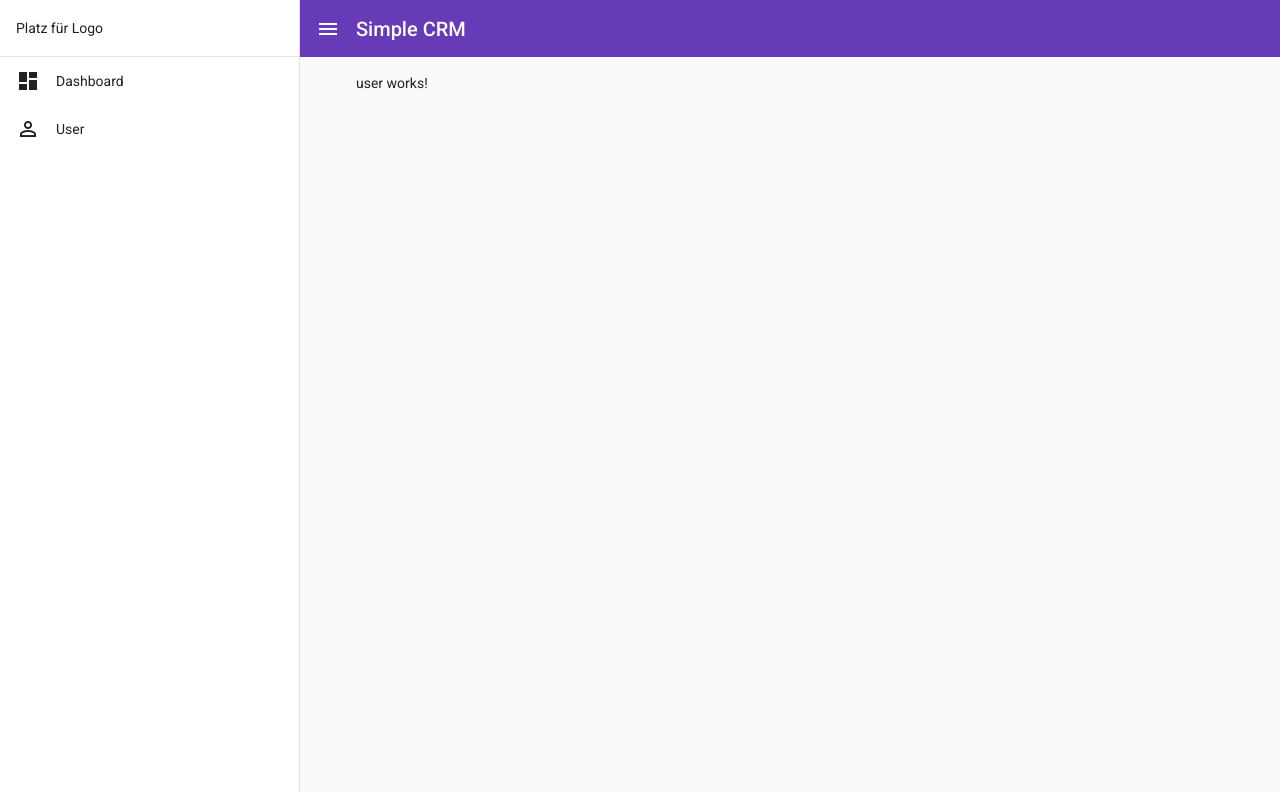
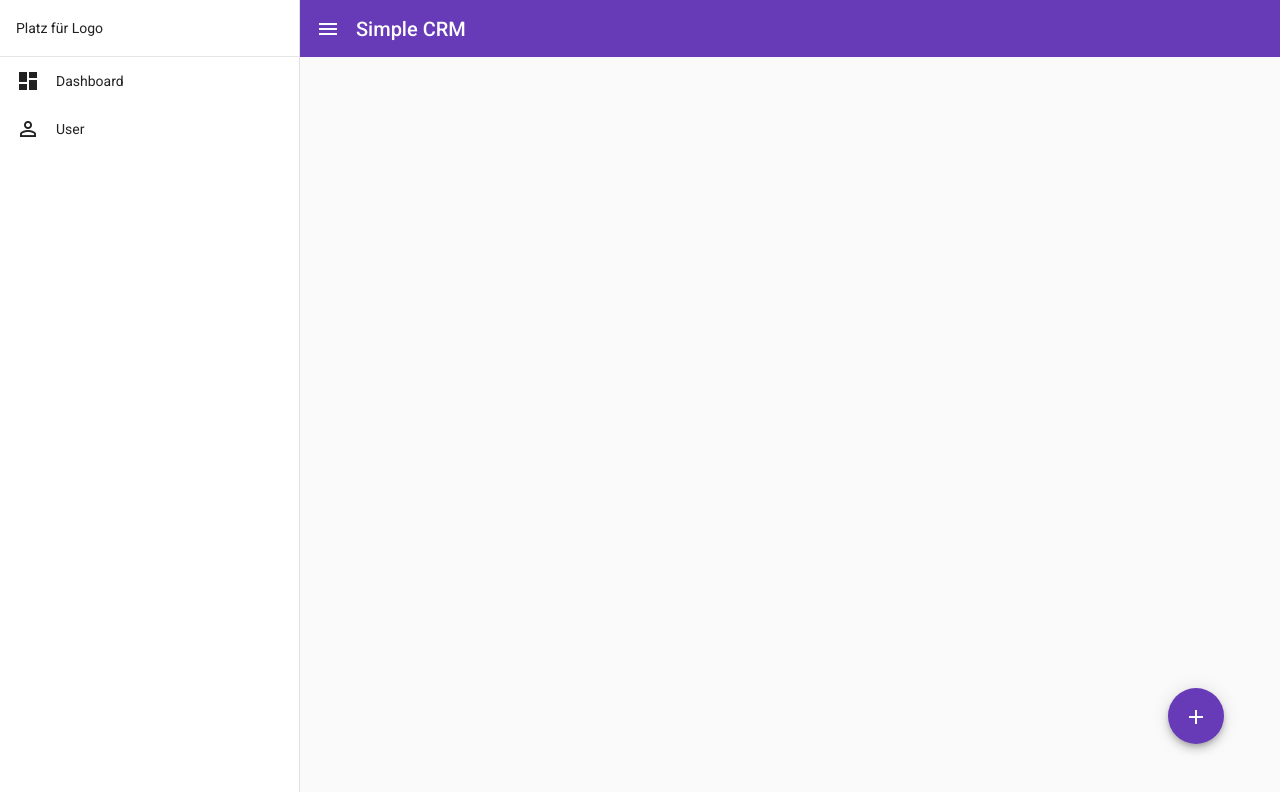
Before and after one commit to oCVamous/simple-crm, an Angular app: page /user in a window 1280 px wide. Shown: the top 792 px of the page. Built offline with nearby package versions, Linux system fonts and the light colour scheme.

Commit message:
added add-user-button

```diff
--- a/src/app/user/user.component.html
+++ b/src/app/user/user.component.html
@@ -1 +1,3 @@
-<p>user works!</p>
+<button class="add-user-button" mat-fab color="primary" matTooltip="Add User">
+    <mat-icon>add</mat-icon>
+</button>
--- a/src/app/user/user.component.scss
+++ b/src/app/user/user.component.scss
@@ -0,0 +1,5 @@
+.add-user-button {
+    position: absolute;
+    right: 56px;
+    bottom: 56px;
+}
```
Also changed, not shown: src/app/app.module.ts (+6 -1 lines).
